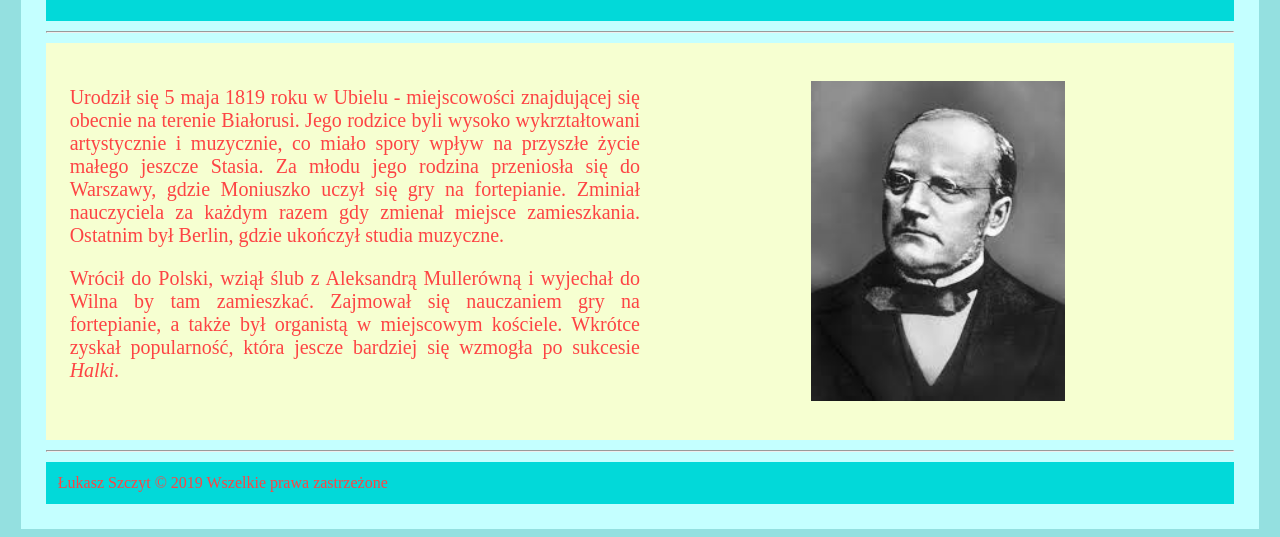
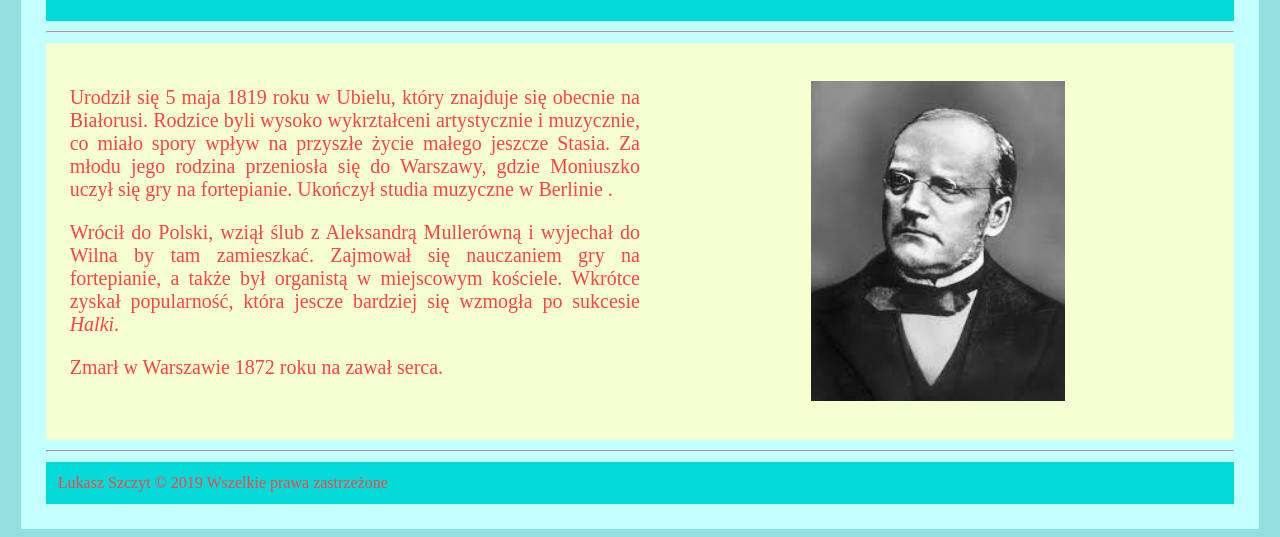
Before and after one commit to ukaszogi/Projekt-informatyka, a plain HTML site: page his.html in a window 1280 px wide. Shown: the part 304-841 px from the top of the page. Drawn offline with Linux system fonts and the light colour scheme.

Commit message:
Update his.html

```diff
--- a/his.html
+++ b/his.html
@@ -38,10 +38,13 @@
 		<div id="content" >
 			<div id="bio" >
 				<p>
-					Urodził się 5 maja 1819 roku w Ubielu - miejscowości znajdującej się obecnie na terenie Białorusi. Jego rodzice byli wysoko wykrztałtowani artystycznie i muzycznie, co miało spory wpływ na przyszłe życie małego jeszcze Stasia. Za młodu jego rodzina przeniosła się do Warszawy, gdzie Moniuszko uczył się gry na fortepianie. Zminiał nauczyciela za każdym razem gdy zmienał miejsce zamieszkania. Ostatnim był Berlin, gdzie ukończył studia muzyczne.
+					Urodził się 5 maja 1819 roku w Ubielu, który znajduje się obecnie na Białorusi. Rodzice byli wysoko wykrztałceni artystycznie i muzycznie, co miało spory wpływ na przyszłe życie małego jeszcze Stasia. Za młodu jego rodzina przeniosła się do Warszawy, gdzie Moniuszko uczył się gry na fortepianie. Ukończył studia muzyczne w Berlinie .
 				</p>
 				<p>
 					Wrócił do Polski, wziął ślub z Aleksandrą Mullerówną i wyjechał do Wilna by tam zamieszkać. Zajmował się nauczaniem gry na fortepianie, a także był organistą w miejscowym kościele. Wkrótce zyskał popularność, która jescze bardziej się wzmogła po sukcesie <i>Halki</i>.
+				</p>
+				<p>
+					Zmarł w Warszawie 1872 roku na zawał serca.
 				</p>
 			</div>
 			<div style="float: left; text-align: right; margin-right: 15px; margin-top: 15px;" ><img src="portret.jpg" style="width: auto; height: 320px;" ></div>
```
